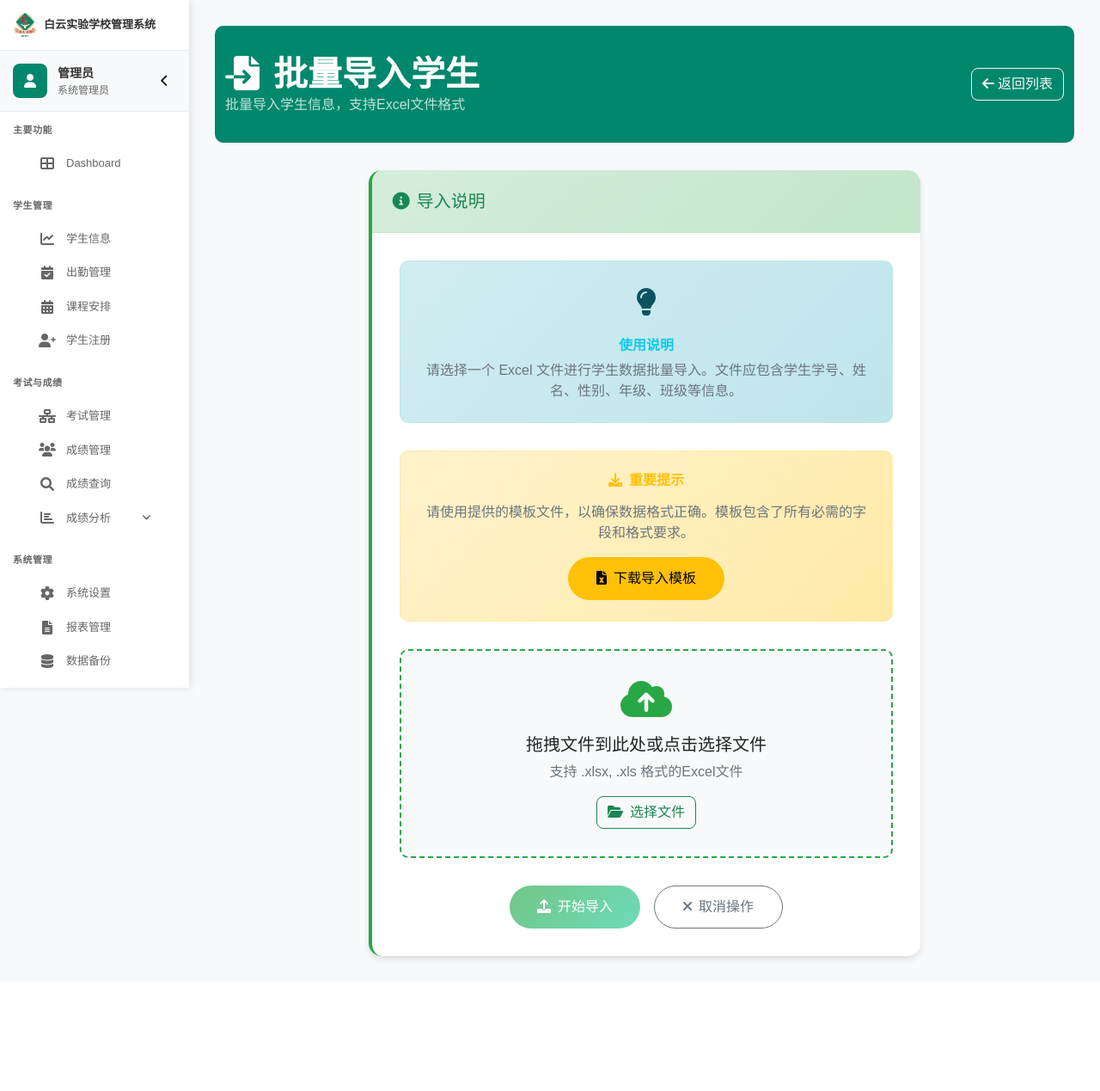
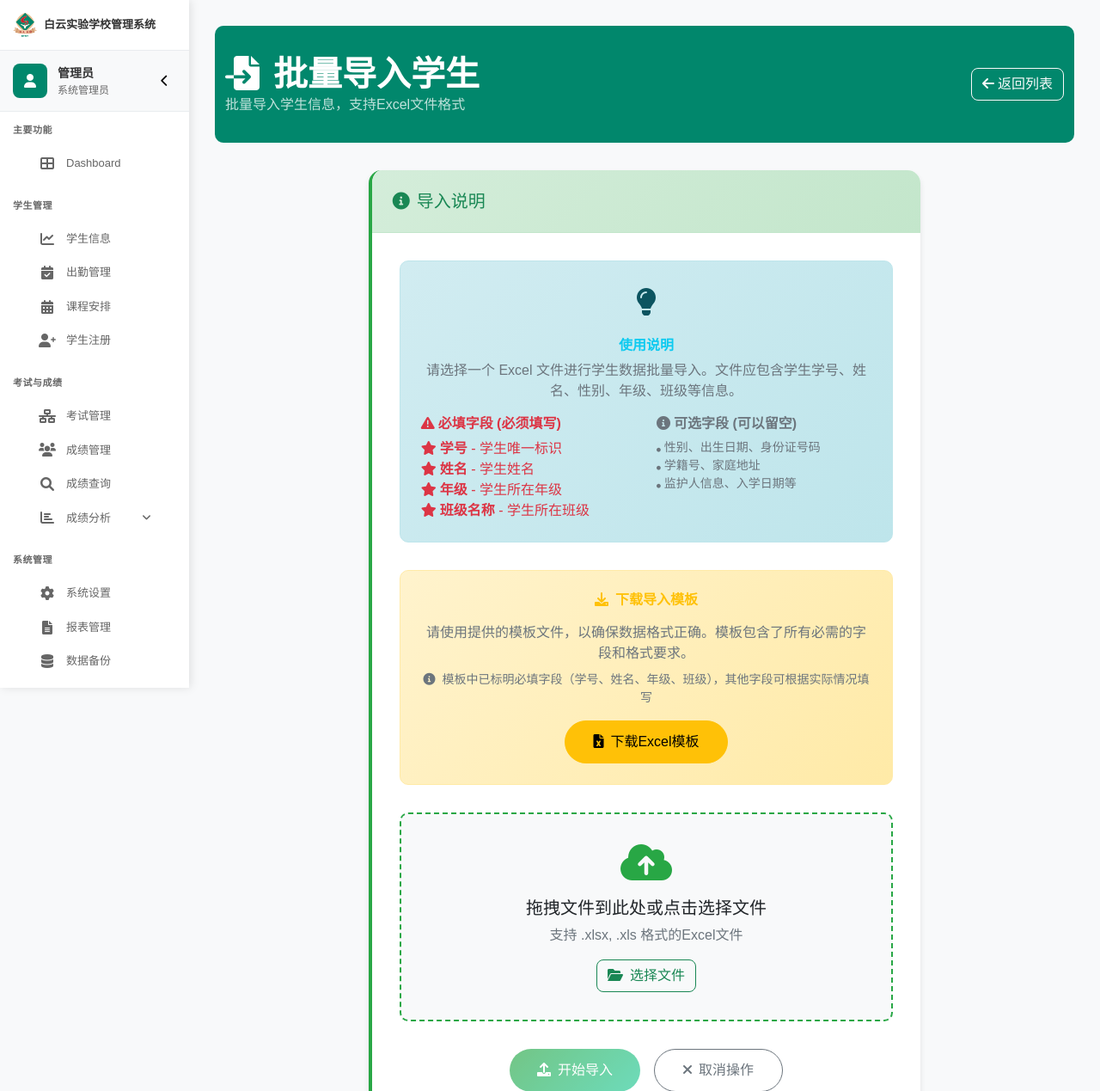
Before and after one commit to aIeXCai/SMS, a Django app: page /students/batch-import/ in a window 1280 px wide. Shown: the top 1269 px of the page at 86% size. Before the commit the page ends 1118 px from the top, so only its background shows below. Run offline with Django 5.2, Linux system fonts and the light colour scheme.

Commit message:
修复考试科目删除、成绩分析统计、学生表单冗余等问题，清理调试代码

```diff
--- a/school_management/students_grades/config.py
+++ b/school_management/students_grades/config.py
@@ -1,6 +1,6 @@
 # 分页配置
 PAGINATION_CONFIG = {
-    'DEFAULT_PER_PAGE': 20,
+    'DEFAULT_PER_PAGE': 100,
     'MIN_PER_PAGE': 10,
     'MAX_PER_PAGE': 100,
     'PER_PAGE_OPTIONS': [10, 20, 50, 100]
--- a/school_management/students_grades/forms.py
+++ b/school_management/students_grades/forms.py
@@ -637,8 +637,7 @@ class StudentForm(forms.ModelForm):
         model = Student
         fields = [
             'student_id', 'name', 'gender', 'date_of_birth',
-            'grade_level', 'current_class', 'status',
-            'id_card_number', 'student_enrollment_number',
+            'status', 'id_card_number', 'student_enrollment_number',
             'home_address', 'guardian_name', 'guardian_contact_phone',
             'entry_date', 'graduation_date'
         ]
--- a/school_management/students_grades/models/student.py
+++ b/school_management/students_grades/models/student.py
@@ -54,9 +54,9 @@ class Student(models.Model):
         ('男', '男'),
         ('女', '女'),
     ]
-    gender = models.CharField(max_length=5, choices=gender_choices, verbose_name="性别")
+    gender = models.CharField(max_length=5, choices=gender_choices, null=True, blank=True, verbose_name="性别")
 
-    date_of_birth = models.DateField(verbose_name="出生日期")
+    date_of_birth = models.DateField(null=True, blank=True, verbose_name="出生日期")
     grade_level = models.CharField(
         max_length=10,
         choices=GRADE_LEVEL_CHOICES,
@@ -95,7 +95,7 @@ class Student(models.Model):
             )
         ]
     )
-    entry_date = models.DateField(verbose_name="入学日期")
+    entry_date = models.DateField(null=True, blank=True, verbose_name="入学日期")
     graduation_date = models.DateField(null=True, blank=True, verbose_name="毕业日期")
 
     class Meta:
--- a/school_management/students_grades/templates/scores/score_analysis_class.html
+++ b/school_management/students_grades/templates/scores/score_analysis_class.html
@@ -254,11 +254,11 @@
                                     </div>
                                     <div class="col-6">
                                         <small class="text-muted">最高分</small><br>
-                                        <strong>{{ stats.max_score }}</strong>
+                                        <strong>{{ stats.actual_max_score }}</strong>
                                     </div>
                                     <div class="col-6">
                                         <small class="text-muted">最低分</small><br>
-                                        <strong>{{ stats.min_score }}</strong>
+                                        <strong>{{ stats.actual_min_score }}</strong>
                                     </div>
                                     <div class="col-6">
                                         <small class="text-muted">参考人数</small><br>
--- a/school_management/students_grades/templates/students/student_batch_import.html
+++ b/school_management/students_grades/templates/students/student_batch_import.html
@@ -224,22 +224,53 @@
                 </div>
                 <div class="card-body">
                     <!-- 使用说明 -->
-                    <div class="info-box text-center">
-                        <div class="info-icon">
-                            <i class="fas fa-lightbulb"></i>
+                    <div class="info-box">
+                        <div class="text-center mb-3">
+                            <div class="info-icon">
+                                <i class="fas fa-lightbulb"></i>
+                            </div>
+                            <h6 class="text-info fw-bold mb-2">使用说明</h6>
+                            <p class="mb-0 text-muted">请选择一个 Excel 文件进行学生数据批量导入。文件应包含学生学号、姓名、性别、年级、班级等信息。</p>
                         </div>
-                        <h6 class="text-info fw-bold mb-2">使用说明</h6>
-                        <p class="mb-0 text-muted">请选择一个 Excel 文件进行学生数据批量导入。文件应包含学生学号、姓名、性别、年级、班级等信息。</p>
+
+                        <!-- 必填字段说明 -->
+                        <div class="row">
+                            <div class="col-md-6">
+                                <h6 class="text-danger fw-bold mb-2">
+                                    <i class="fas fa-exclamation-triangle me-1"></i>必填字段 (必须填写)
+                                </h6>
+                                <ul class="list-unstyled text-danger mb-0">
+                                    <li><i class="fas fa-star me-1"></i><strong>学号</strong> - 学生唯一标识</li>
+                                    <li><i class="fas fa-star me-1"></i><strong>姓名</strong> - 学生姓名</li>
+                                    <li><i class="fas fa-star me-1"></i><strong>年级</strong> - 学生所在年级</li>
+                                    <li><i class="fas fa-star me-1"></i><strong>班级名称</strong> - 学生所在班级</li>
+                                </ul>
+                            </div>
+                            <div class="col-md-6">
+                                <h6 class="text-secondary fw-bold mb-2">
+                                    <i class="fas fa-info-circle me-1"></i>可选字段 (可以留空)
+                                </h6>
+                                <ul class="list-unstyled text-muted mb-0 small">
+                                    <li><i class="fas fa-circle me-1" style="font-size: 0.3rem;"></i>性别、出生日期、身份证号码</li>
+                                    <li><i class="fas fa-circle me-1" style="font-size: 0.3rem;"></i>学籍号、家庭地址</li>
+                                    <li><i class="fas fa-circle me-1" style="font-size: 0.3rem;"></i>监护人信息、入学日期等</li>
+                                </ul>
+                            </div>
+                        </div>
                     </div>
 
                     <!-- 模板下载 -->
                     <div class="template-download">
                         <h6 class="text-warning fw-bold mb-3">
-                            <i class="fas fa-download me-2"></i>重要提示
+                            <i class="fas fa-download me-2"></i>下载导入模板
                         </h6>
-                        <p class="mb-3 text-muted">请使用提供的模板文件，以确保数据格式正确。模板包含了所有必需的字段和格式要求。</p>
+                        <p class="mb-2 text-muted">请使用提供的模板文件，以确保数据格式正确。模板包含了所有必需的字段和格式要求。</p>
+                        <div class="small text-muted mb-3">
+                            <i class="fas fa-info-circle me-1"></i>
+                            模板中已标明必填字段（学号、姓名、年级、班级），其他字段可根据实际情况填写
+                        </div>
                         <a href="{% url 'students_grades:download_student_import_template' %}" target="_blank" class="btn btn-warning btn-custom">
-                            <i class="fas fa-file-excel me-2"></i>下载导入模板
+                            <i class="fas fa-file-excel me-2"></i>下载Excel模板
                         </a>
                     </div>
 
--- a/school_management/students_grades/views/student_views.py
+++ b/school_management/students_grades/views/student_views.py
@@ -244,20 +244,44 @@ def student_batch_import(request):
 
                         # 处理日期字段的格式转换
                         for date_field in ['date_of_birth', 'entry_date', 'graduation_date']:
-                            if date_field in student_data and student_data[date_field]:
+                            if date_field in student_data:
+                                date_value = student_data[date_field]
+
+                                # 处理各种空值情况
+                                if date_value is None or date_value == '' or str(date_value).strip() == '':
+                                    student_data[date_field] = None
+                                    continue
+
                                 try:
-                                    if isinstance(student_data[date_field], datetime.datetime):
+                                    if isinstance(date_value, datetime.datetime):
                                         # openpyxl 可能会直接读取为 datetime 对象
-                                        student_data[date_field] = student_data[date_field].date()
-                                    elif isinstance(student_data[date_field], datetime.date):
+                                        student_data[date_field] = date_value.date()
+                                    elif isinstance(date_value, datetime.date):
                                         # 已经是 date 对象，直接使用
                                         pass
                                     else:
                                         # 尝试从字符串解析日期
-                                        student_data[date_field] = datetime.datetime.strptime(str(student_data[date_field]), '%Y-%m-%d').date()
-                                except ValueError:
+                                        date_str = str(date_value).strip()
+                                        if date_str:  # 确保不是空字符串
+                                            # 支持多种日期格式
+                                            for date_format in ['%Y-%m-%d', '%Y/%m/%d', '%Y.%m.%d']:
+                                                try:
+                                                    student_data[date_field] = datetime.datetime.strptime(date_str, date_format).date()
+                                                    break
+                                                except ValueError:
+                                                    continue
+                                            else:
+                                                # 如果所有格式都不匹配，设置为None并记录警告
+                                                student_data[date_field] = None
+                                                warning_messages.append(f"第 {row_idx} 行的 '{date_field}' 日期格式不正确 (值: '{date_value}')，支持格式: YYYY-MM-DD, YYYY/MM/DD, YYYY.MM.DD")
+                                        else:
+                                            student_data[date_field] = None
+                                except Exception as e:
                                     student_data[date_field] = None
-                                    warning_messages.append(f"第 {row_idx} 行的 '{date_field}' 日期格式不正确，已设置为空。")
+                                    warning_messages.append(f"第 {row_idx} 行的 '{date_field}' 日期处理出错: {e}")
+                            else:
+                                # 如果字段不存在，设置为None
+                                student_data[date_field] = None
 
                         # 处理性别字段的容错解析
                         if 'gender' in student_data and student_data['gender']:
```
Also changed, not shown: school_management/students_grades/templates/exams/exam_create_step2.html (+46 -14 lines), school_management/students_grades/views/exam_views.py (+21 -8 lines), school_management/students_grades/views/score_views.py (+39 -5 lines), school_management/students_grades/migrations/0003_alter_student_date_of_birth_alter_student_entry_date_and_more.py (added), 6 other files.
